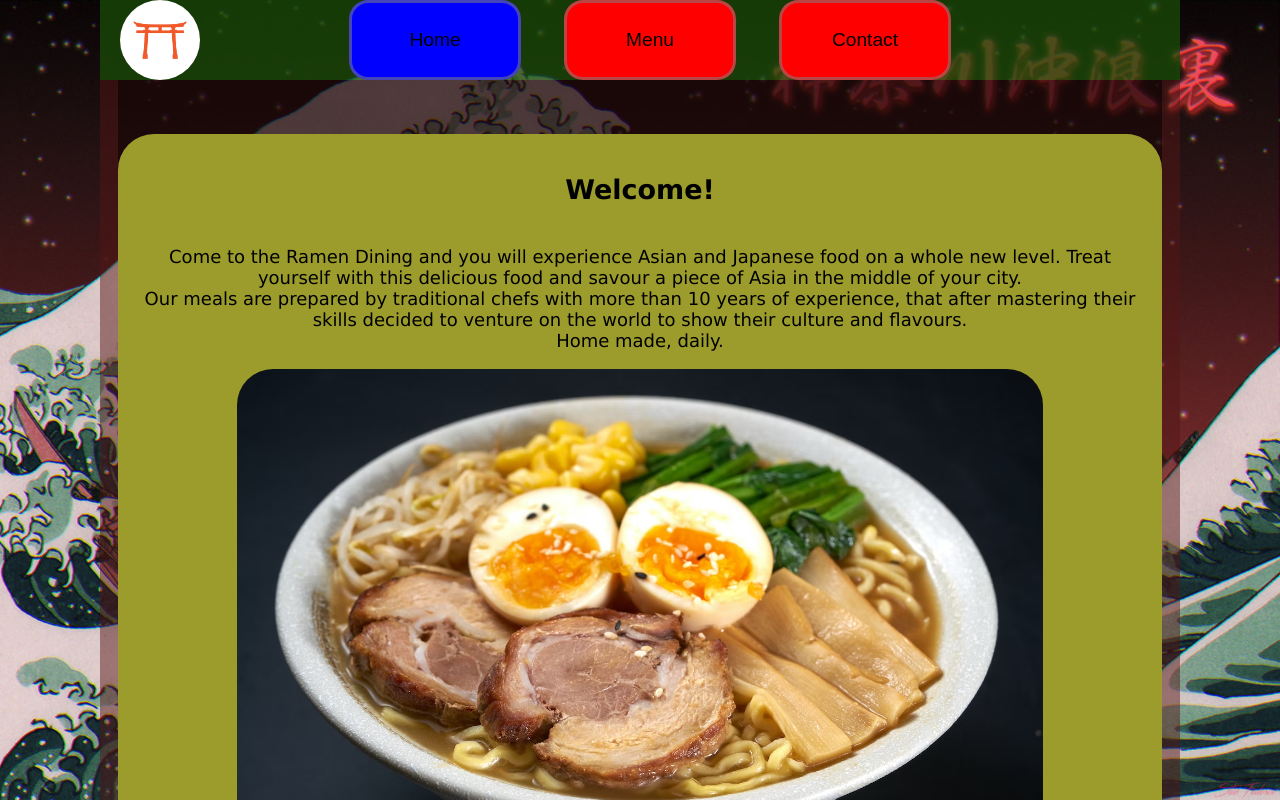
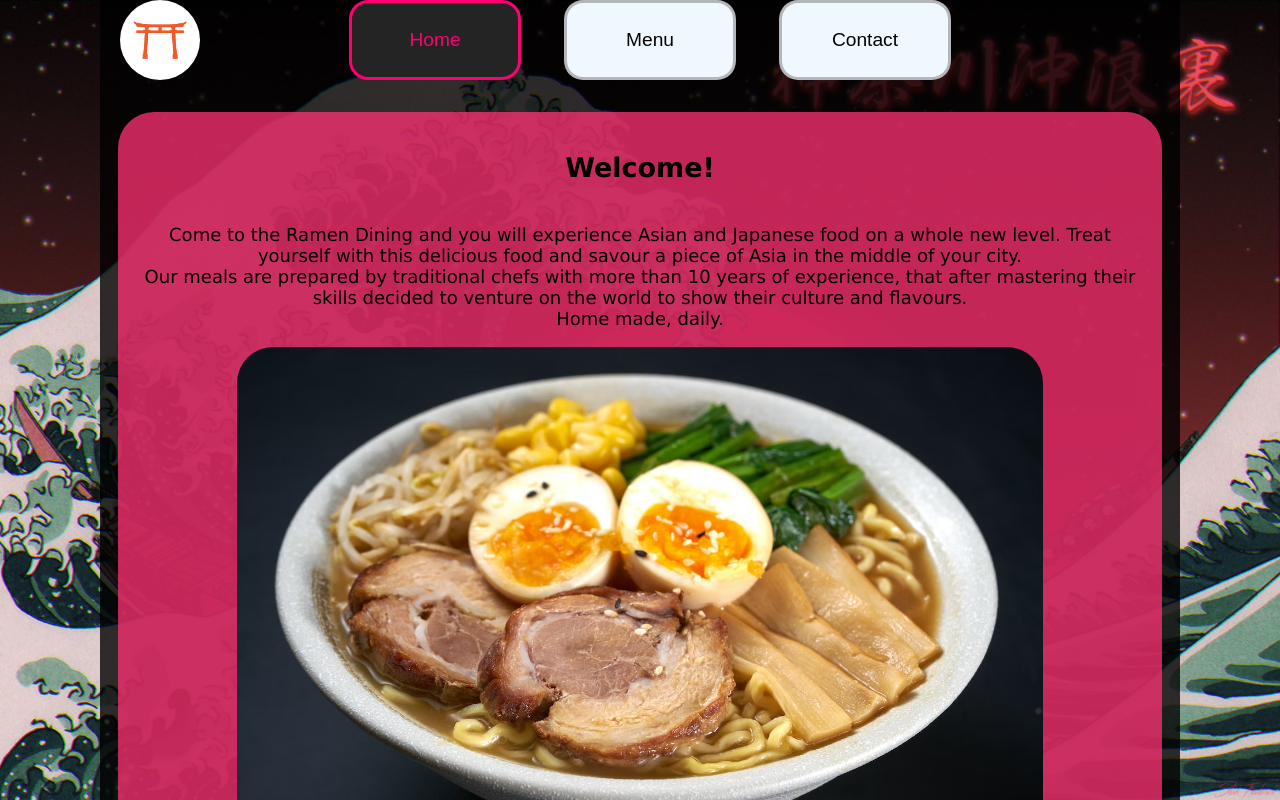
Before and after one commit to JackGraymer/Restaurant-Page-TOP, a website built with webpack: page src/template.html in a window 1280 px wide. Both pictures are taken after a click on the button "Home". Shown: the top 800 px of the page. Built offline with nearby package versions, Linux system fonts and the light colour scheme.

Commit message:
Changed styles to more consisted black/neon pink

```diff
--- a/src/index.js
+++ b/src/index.js
@@ -31,9 +31,13 @@ let menu = document.querySelectorAll('.button')
 menu.forEach(element => {
     element.addEventListener('click', () => {
         menu.forEach(element => {
-            element.style.backgroundColor= 'red';
+            element.style.backgroundColor= 'aliceblue';
+            element.style.borderColor=''
+            element.style.color=''
         });
-        element.style.backgroundColor= 'blue';
+        element.style.backgroundColor= 'rgb(36, 36, 36)';
+        element.style.color='rgb(255, 0, 115)'
+        element.style.borderColor='rgb(255, 0, 115)'
         //write tab function
         if(element.textContent === "Home"){
             home()
--- a/src/style.css
+++ b/src/style.css
@@ -15,7 +15,8 @@ body{
 }
 
 #container{
-    background-color: rgba(82, 21, 21, 0.486);
+    gap: 2em;
+    background-color: rgba(0, 0, 0, 0.788);
     height: 100%;
     width: clamp(800px, 1080px, 1200px);
     display: grid;
@@ -23,7 +24,6 @@ body{
 }
 
 #header{
-    background-color: rgba(0, 100, 0, 0.521);
     display: flex
 }
 
@@ -44,6 +44,7 @@ body{
     gap: 5%;
 }
 .button{
+    background-color: aliceblue;
     font-size: larger;
     width: 20%;
     border-radius: 1em;
@@ -52,15 +53,12 @@ body{
 .button:hover{
     background-color: rgb(36, 36, 36);
     border-color: rgb(255, 0, 115);
-    color: rgb(255, 0, 115);
     transition: 200ms;
     cursor: pointer;
 }
 
 #content{
-    padding: 3em 0;
-    color: rgba(20, 76, 230, 0.493);
-    background-color: rgba(0, 0, 0, 0.5);
+
     font-size: large;
     margin: 0 1em;
     overflow: scroll;
@@ -75,7 +73,7 @@ body{
     width: 100%;
     height: clamp(1em, auto, 100%);
     border-radius: 2em;
-    background-color: rgb(156, 156, 44);
+    background-color: rgba(255, 50, 115, 0.755);
     margin-bottom: 1em;
 }
 
@@ -87,7 +85,6 @@ body{
     width: 100%;
     height: clamp(1em, auto, 100%);
     border-radius: 2em;
-    background-color: rgb(156, 156, 44);
 }
 .welcome>h2{
     justify-self: center;
@@ -128,11 +125,9 @@ body{
     align-self: center;
 }
 
-
-
 #footer{
-
-    background-color: rgba(47, 79, 79, 0.493);
+    color: aliceblue;
+    background-color: rgba(15, 26, 26, 0.74);
     display: flex;
     justify-content: space-evenly;
     align-items: center;
@@ -149,7 +144,9 @@ body{
 }
 
 a{
+    color: rgb(116, 148, 236);
     text-decoration: none;
+
 }
 
 .git{
```
Also changed, not shown: dist/bundle.js.
